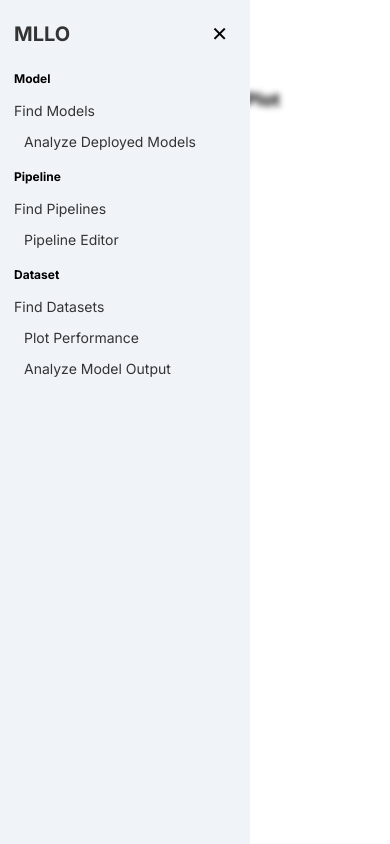
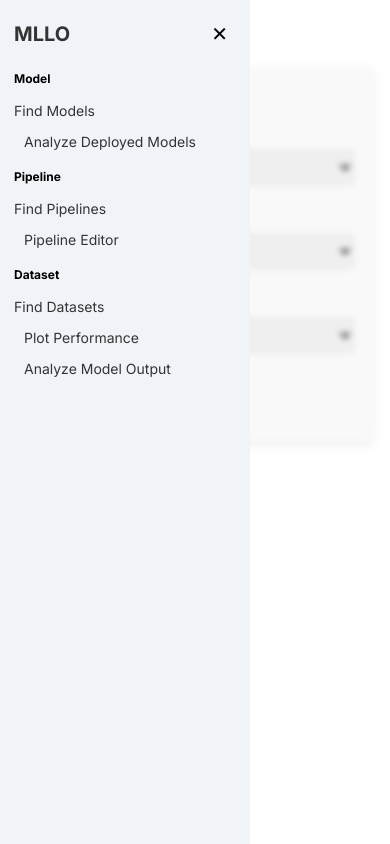
Before and after one commit to prtcrw/MLLE, a React (Vite) app in the folder mllo_web/frontend/web/: page /datasets/plot-performance in a window 390 px wide. Built offline with nearby package versions, Linux system fonts and the light colour scheme.

Commit message:
Update CSS to support mobile devices

```diff
--- a/mllo_web/frontend/web/src/pages/analyzer/AnalyzeModelOutput.tsx
+++ b/mllo_web/frontend/web/src/pages/analyzer/AnalyzeModelOutput.tsx
@@ -35,13 +35,13 @@ const AnalyzeModelOutput: React.FC = () => {
         switch (plotType) {
             case 'PCA':
                 if (!inputResults) return null;
-                return <PCAChart results={inputResults} />;
+                return <PCAChart results={inputResults}/>;
             case 'PDF':
                 if (!outputResults) return null;
-                return <PDFChart results={outputResults} />;
+                return <PDFChart results={outputResults}/>;
             case 'Histogram':
                 if (!outputResults) return null;
-                return <HistogramChart results={outputResults} />;
+                return <HistogramChart results={outputResults}/>;
             default:
                 return null;
         }
@@ -80,10 +80,12 @@ const AnalyzeModelOutput: React.FC = () => {
                         )}
                     </div>
                 </div>
-                <div className="plot-section" style={{width: '65%'}}>
-                    <h2>Plot</h2>
-                    {renderChart()}
-                </div>
+                {((inputResults && plotType == 'PCA') || (outputResults && plotType != 'PCA')) && (
+                    <div className="plot-section">
+                        <h2>Plot</h2>
+                        {renderChart()}
+                    </div>
+                )}
             </div>
         </>
     );
--- a/mllo_web/frontend/web/src/pages/analyzer/PlotPerformance.tsx
+++ b/mllo_web/frontend/web/src/pages/analyzer/PlotPerformance.tsx
@@ -14,7 +14,7 @@ import {
     Title,
     Tooltip
 } from 'chart.js';
-import './styles/plotperformance.css';
+import './styles/plot_performance.css';
 import ChartDataLabels from "chartjs-plugin-datalabels";
 
 // Register Chart.js components
@@ -272,16 +272,16 @@ const PlotPerformance: React.FC = () => {
                         <button onClick={handleLoadDataset}>Load Dataset</button>
                     </div>
                 </div>
-                <div className="plot-section" style={{width: '65%'}}>
-                    <h2>Plot</h2>
-                    {data && (
-                        plotType === 'Bar' ? (
+                {data && (
+                    <div className="plot-section">
+                        <h2>Plot</h2>
+                        {plotType === 'Bar' ? (
                             <Bar data={data} plugins={[ChartDataLabels]} options={options}/>
                         ) : (
                             <Line data={data} plugins={[ChartDataLabels]} options={options}/>
-                        )
-                    )}
-                </div>
+                        )}
+                    </div>
+                )}
             </div>
         </>
     );
--- a/mllo_web/frontend/web/src/pages/analyzer/styles/analyze_model_output.css
+++ b/mllo_web/frontend/web/src/pages/analyzer/styles/analyze_model_output.css
@@ -1,18 +1,54 @@
 .analyze-model-output-container {
     display: flex;
+    flex-direction: row;
     justify-content: space-between;
-    padding: 20px;
+    flex-wrap: wrap;
+}
+
+@media (max-width: 768px) {
+    .analyze-model-output-container {
+        flex-direction: column;
+    }
 }
 
 .filters-section {
-    width: 30%;
+    width: 35%;
     padding: 20px;
     background-color: #f9f9f9;
     border-radius: 8px;
-    box-shadow: 0 2px 5px rgba(0,0,0,0.1);
+    box-shadow: 0 2px 5px rgba(0, 0, 0, 0.1);
 }
 
 .filters-section h2 {
+    margin-top: 0;
+}
+
+.plot-section {
+    width: 65%;
+    padding: 20px;
+    background-color: #f9f9f9;
+    border-radius: 8px;
+    box-shadow: 0 2px 5px rgba(0, 0, 0, 0.1);
+    display: flex;
+    flex-direction: column;
+    align-items: center;
+    margin: 0 0 0 20px;
+}
+
+@media (max-width: 768px) {
+    .plot-section {
+        margin: 20px 0 20px 0;
+    }
+}
+
+@media (max-width: 768px) {
+    .filters-section,
+    .plot-section {
+        width: inherit;
+    }
+}
+
+.plot-section h2 {
     margin-top: 0;
 }
 
@@ -45,14 +81,3 @@
     font-size: 16px;
     font-weight: bold;
 }
-
-.plot-section {
-    width: 65%;
-    display: flex;
-    flex-direction: column;
-    align-items: center;
-}
-
-.plot-section h2 {
-    margin-top: 0;
-}
--- /dev/null
+++ b/mllo_web/frontend/web/src/pages/analyzer/styles/plot_performance.css
@@ -0,0 +1,85 @@
+.plot-performance-container {
+    display: flex;
+    flex-direction: row;
+    justify-content: space-between;
+    flex-wrap: wrap;
+}
+
+@media (max-width: 768px) {
+    .plot-performance-container {
+        flex-direction: column;
+    }
+}
+
+.filters-section {
+    width: 35%;
+    padding: 20px;
+    background-color: #f9f9f9;
+    border-radius: 8px;
+    box-shadow: 0 2px 5px rgba(0, 0, 0, 0.1);
+    flex-grow: 1;
+}
+
+.filters-section h2 {
+    margin-top: 0;
+}
+
+.plot-section {
+    width: 65%;
+    padding: 20px;
+    background-color: #f9f9f9;
+    border-radius: 8px;
+    box-shadow: 0 2px 5px rgba(0, 0, 0, 0.1);
+    display: flex;
+    flex-direction: column;
+    align-items: center;
+    margin: 0 0 0 20px;
+    flex-grow: 2;
+}
+
+@media (max-width: 768px) {
+    .plot-section {
+        margin: 20px 0 20px 0;
+    }
+}
+
+@media (max-width: 768px) {
+    .filters-section,
+    .plot-section {
+        width: inherit;
+    }
+}
+
+.plot-section h2 {
+    margin-top: 0;
+}
+
+.filter-item {
+    margin-bottom: 20px;
+}
+
+.filter-item label {
+    display: flex;
+    flex-direction: column;
+    font-size: 16px;
+    margin-bottom: 10px;
+}
+
+.filter-item select {
+    margin-top: 5px;
+    padding: 8px;
+    border: 1px solid #ddd;
+    border-radius: 4px;
+}
+
+.filter-item input[type="range"] {
+    margin-top: 5px;
+    border: 1px solid #ddd;
+    border-radius: 4px;
+}
+
+.cutoff-value {
+    margin-top: 5px;
+    font-size: 16px;
+    font-weight: bold;
+}
--- a/mllo_web/frontend/web/src/pages/analyzer/styles/plotperformance.css
+++ /dev/null
@@ -1,58 +0,0 @@
-.plot-performance-container {
-    display: flex;
-    justify-content: space-between;
-    padding: 20px;
-}
-
-.filters-section {
-    width: 30%;
-    padding: 20px;
-    background-color: #f9f9f9;
-    border-radius: 8px;
-    box-shadow: 0 2px 5px rgba(0,0,0,0.1);
-}
-
-.filters-section h2 {
-    margin-top: 0;
-}
-
-.filter-item {
-    margin-bottom: 20px;
-}
-
-.filter-item label {
-    display: flex;
-    flex-direction: column;
-    font-size: 16px;
-    margin-bottom: 10px;
-}
-
-.filter-item select {
-    margin-top: 5px;
-    padding: 8px;
-    border: 1px solid #ddd;
-    border-radius: 4px;
-}
-
-.filter-item input[type="range"] {
-    margin-top: 5px;
-    border: 1px solid #ddd;
-    border-radius: 4px;
-}
-
-.cutoff-value {
-    margin-top: 5px;
-    font-size: 16px;
-    font-weight: bold;
-}
-
-.plot-section {
-    width: 65%;
-    display: flex;
-    flex-direction: column;
-    align-items: center;
-}
-
-.plot-section h2 {
-    margin-top: 0;
-}
```
